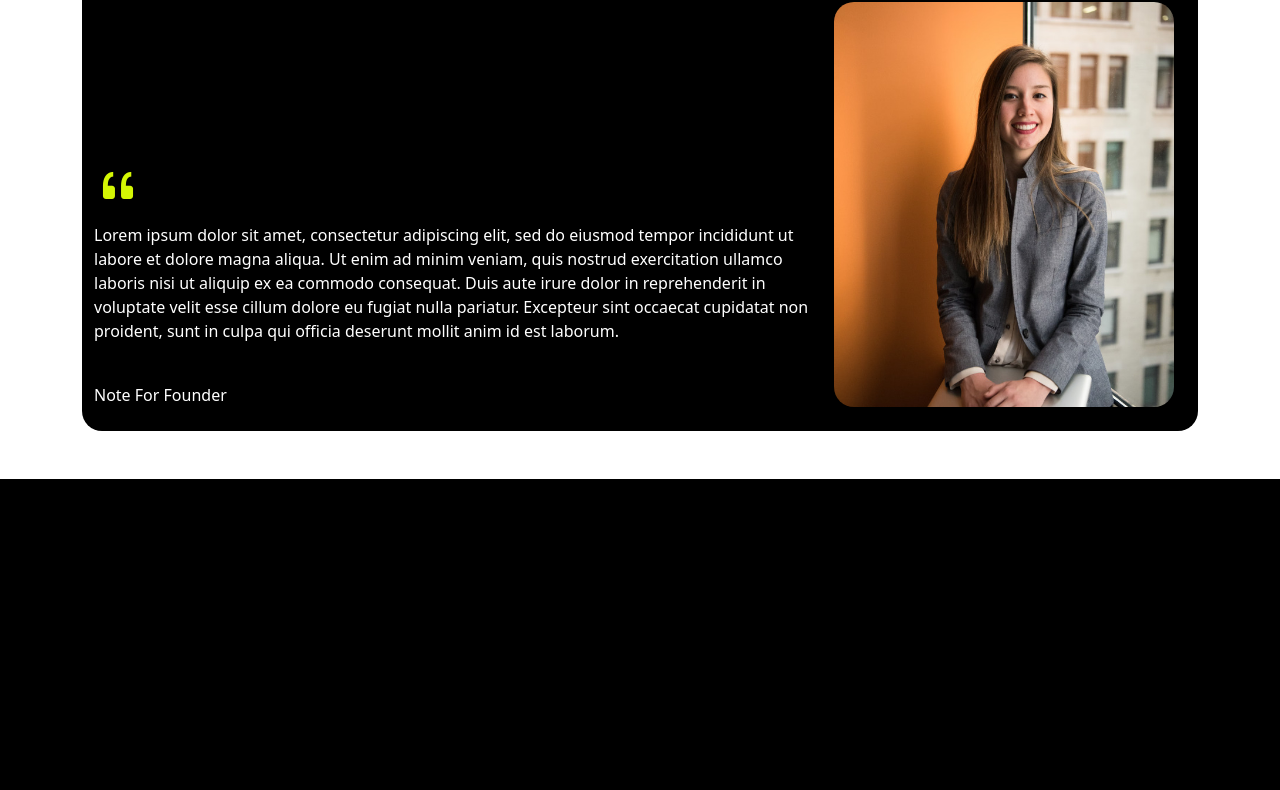
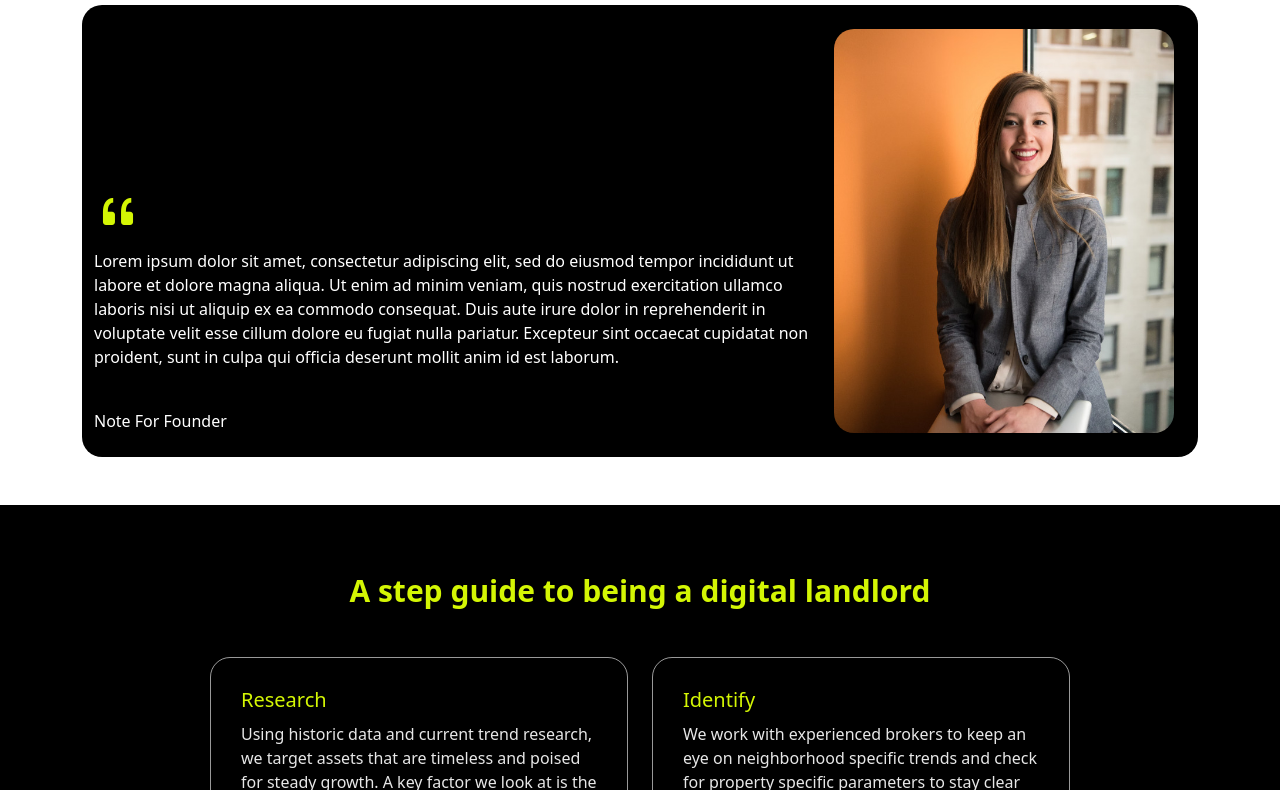
Before and after one commit to webtesting22/vaar, a React (Vite) app: page / in a window 1280 px wide. Shown: the part 2010-2800 px from the top of the page. Before the commit the page ends 2489 px from the top, so only its background shows below. Built offline with nearby package versions, Linux system fonts and the light colour scheme.

Commit message:
cards data fill

```diff
--- /dev/null
+++ b/src/Components/Guide/Guide.css
@@ -0,0 +1,31 @@
+#Guide-section{
+    background-color: black;
+
+}
+.section-heading{
+    text-align: center;
+    color: #D4F604;
+    font-size: 30px;
+}
+.box{
+    border: 1px solid rgba(255, 255, 255, 0.6);
+    padding: 30px;
+    border-radius: 20px;
+    margin: 20px 0px;
+}
+.box .box-title{
+    color: #D4F604;
+    font-size: 20px;
+    margin-bottom: 10px;
+}
+.box .paragraph{
+    color: rgb(231, 231, 231);
+}
+.Guide-section .row{
+    padding: 0rem 8rem;
+}
+@media (max-width:600px){
+    .Guide-section .row{
+        padding: 0rem 0rem;
+    }
+}
--- /dev/null
+++ b/src/Components/Guide/Guide.jsx
@@ -0,0 +1,30 @@
+import React from 'react';
+import "./Guide.css"
+import GuideData from './GuideData';
+function Guide() {
+  return (
+    <>
+      <section className='Guide-section'>
+        <div className="container">
+          <h1 className='section-heading'>A step guide to being a digital landlord</h1>
+          <div className="row">
+            {GuideData.map((item, index) => (
+              <div className="col-lg-6">
+                <div className='box'>
+
+                  <h3 className='box-title'>{item.title}</h3>
+                  <p className='paragraph'>{item.description}</p>
+
+                </div>
+              </div>
+            ))}
+          </div>
+
+        </div>
+
+      </section>
+    </>
+  );
+}
+
+export default Guide;
--- /dev/null
+++ b/src/Components/Guide/GuideData.jsx
@@ -0,0 +1,28 @@
+const GuideData = [
+    {
+        title:"Research",
+        description:"Using historic data and current trend research, we target assets that are timeless and poised for steady growth. A key factor we look at is the level of economic activity in the area."
+    },
+    {
+        title:"Identify",
+        description:"We work with experienced brokers to keep an eye on neighborhood specific trends and check for property specific parameters to stay clear of negative surprises."
+    },
+    {
+        title:"Securitize",
+        description:"Upon identifying an asset suitable for investments, we file with the SEC seeking qualifications to be able to offer shares to our investors."
+    },
+    {
+        title:"Offer",
+        description:"Next, we the asset is offered for investment on the Vaar app. The accompanying documents outline the asset's return profile and strengths in detail to assist investors in making a value decision."
+    },
+    {
+        title:"Rent",
+        description:"Finally, we maintain and lease the property to earn rental income, which gets passed in to the investor in proportion of their ownership. The payout is released in the form of quarterly dividends."
+    },
+    {
+        title:"Earn",
+        description:"We consider real estate to be a long-term investment and typically intend to hold an asset for 3-10 years. This timeframe allows the investment to mature and generate tidy returns for the investors."
+    }
+]
+
+export default GuideData;
--- a/src/Components/Home/Home.jsx
+++ b/src/Components/Home/Home.jsx
@@ -4,6 +4,7 @@ import "../../Components/globalcontent.css"
 import homeCard from "../pictures/home-card-img.png"
 import homeMobile from "../pictures/Rectangle.png"
 import Founder from '../Founder/Founder';
+import Guide from '../Guide/Guide';
 function Home() {
     return (
         <>
@@ -125,6 +126,7 @@ function Home() {
 
             </div>
             <Founder/>
+            <Guide/>
 
         </>
     )
--- a/src/Components/globalcontent.css
+++ b/src/Components/globalcontent.css
@@ -10,3 +10,6 @@
     font-weight: 600;
     color: #000000;
 }
+section{
+    padding: 3rem 0rem;
+}
```
